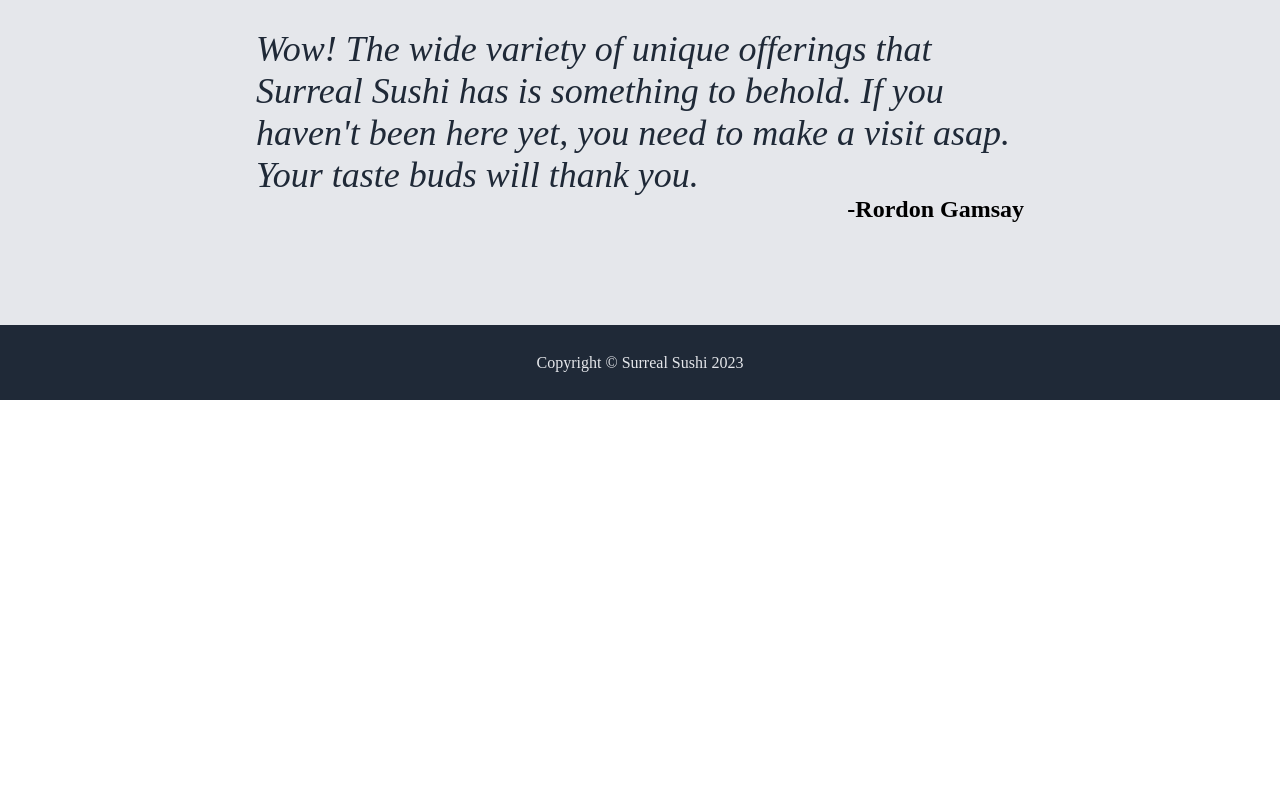
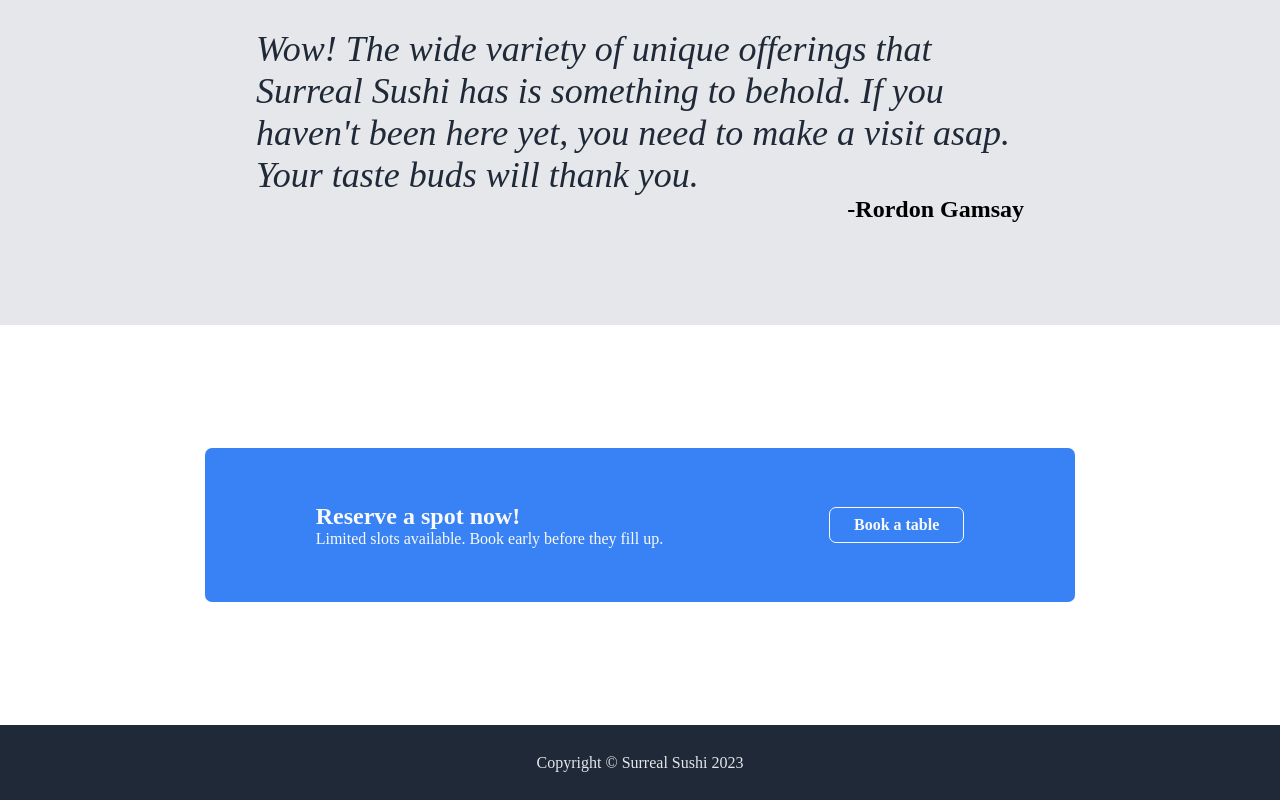
Before and after one commit to enigma9119/odin-landing-page, a plain HTML site: page index.html in a window 1280 px wide. Shown: the part 950-1750 px from the top of the page. Before the commit the page ends 1350 px from the top, so only its background shows below. Drawn offline with Linux system fonts and the light colour scheme.

Commit message:
Add action box at the end of the page

```diff
--- a/index.html
+++ b/index.html
@@ -65,6 +65,16 @@
       <span class="author">-Rordon Gamsay</span>
     </section>
 
+    <section class="container action-box">
+      <div class="inner-box">
+        <div class="content">
+          <h2>Reserve a spot now!</h2>
+          <span>Limited slots available. Book early before they fill up.</span>
+        </div>
+        <button class="action-button">Book a table</button>
+      </div>
+    </section>
+
     <footer class="container">Copyright © Surreal Sushi 2023</footer>
   </body>
 </html>
--- a/style.css
+++ b/style.css
@@ -2,6 +2,7 @@
   margin: 0;
   padding: 0;
   box-sizing: border-box;
+  font-family: "Times New Roman", Arial, sans-serif;
 }
 
 .container {
@@ -74,15 +75,16 @@
   color: #f9faf8;
 }
 
-.hero-button {
+button {
   align-self: flex-start;
-  color: #e5e7eb;
+  color: #f9faf8;
   background-color: #3882f6;
-  font-size: 18px;
+  font-size: 16px;
   font-weight: bold;
-  padding: 8px 16px;
+  padding: 8px 24px;
   border: 1px solid black;
-  border-radius: 10px;
+  border-radius: 7px;
+  cursor: pointer;
 }
 
 .info {
@@ -140,3 +142,34 @@
   font-weight: bold;
   align-self: flex-end;
 }
+
+.action-box {
+  height: 400px;
+}
+
+.inner-box {
+  display: flex;
+  flex: 1;
+  height: 40%;
+  justify-content: space-around;
+  align-items: center;
+  color: #f9faf8;
+  background-color: #3882f6;
+  border-radius: 7px;
+  padding: 24px 36px;
+  gap: 16px;
+}
+
+.content h2 {
+  font-weight: bold;
+}
+
+.content span {
+  font-weight: light;
+}
+
+.action-button {
+  background-color: #3882f6;
+  border: 1px solid #f9faf8;
+  align-self: center;
+}
```
